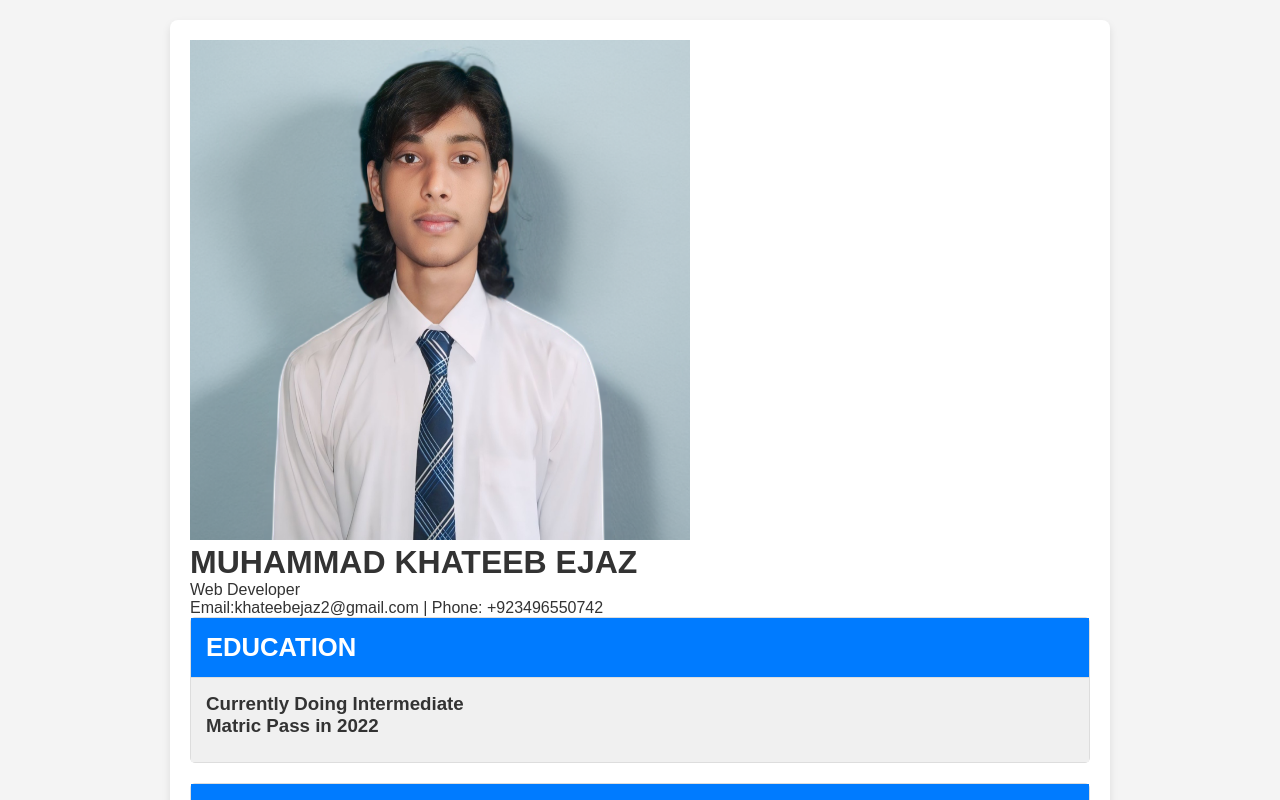
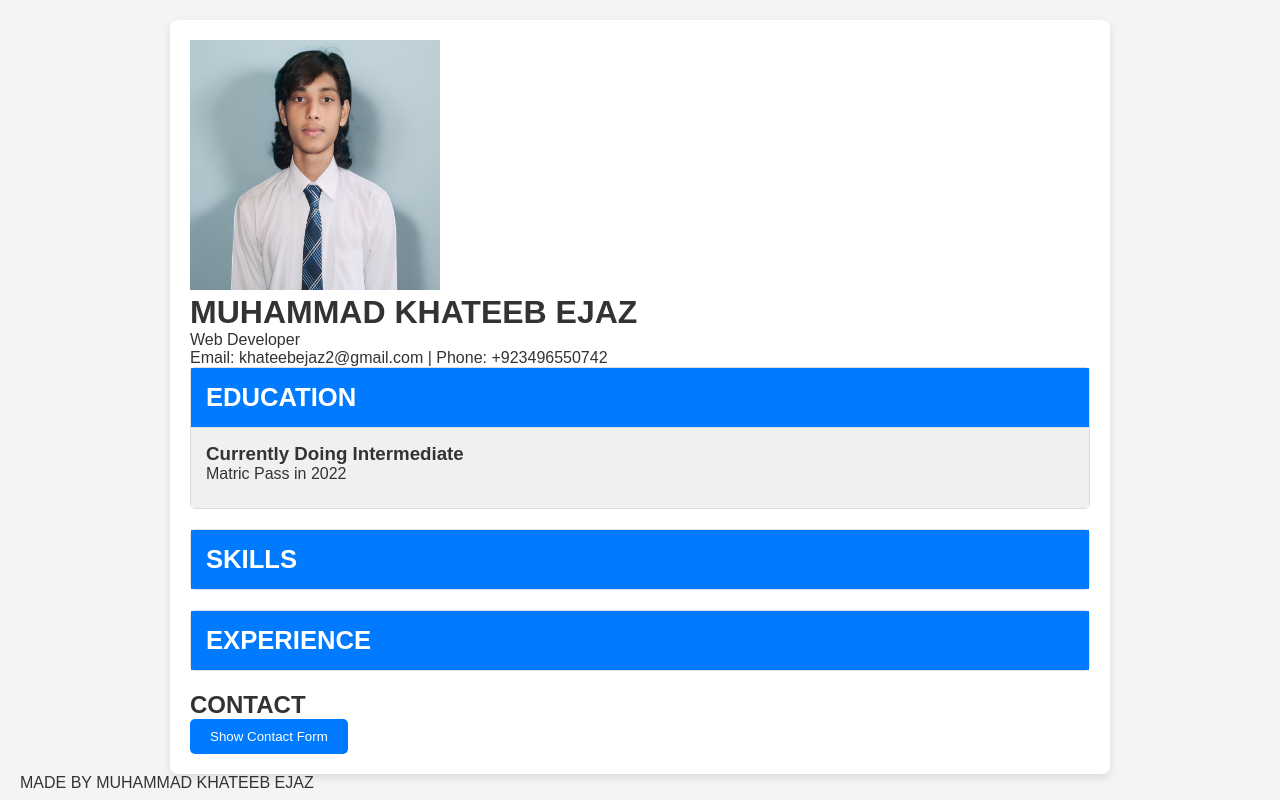
Before and after one commit to MuhammadKhateebEjaz/STATIC-RESUME-BUILDER, a plain HTML site: page index.html in a window 1280 px wide. Both pictures are taken after a click on the element "EDUCATION". Shown: the top 800 px of the page. Drawn offline with Linux system fonts and the light colour scheme.

Commit message:
Update index.html

```diff
--- a/index.html
+++ b/index.html
@@ -12,10 +12,11 @@
   <div class="container">
 
     <!-- Header (Personal Info) -->
-     <img src="Profile.png" height="500" width="500" alt="PROFILE PICTURE">
-      <h1>MUHAMMAD KHATEEB EJAZ </h1>
+    <header>
+      <img src="Profile.png" height="250" width="250" alt="PROFILE PICTURE">
+      <h1>MUHAMMAD KHATEEB EJAZ</h1>
       <p>Web Developer</p>
-      <p>Email:khateebejaz2@gmail.com | Phone: +923496550742</p>
+      <p>Email: khateebejaz2@gmail.com | Phone: +923496550742</p>
     </header>
 
     <!-- Collapsible Education Section -->
@@ -24,9 +25,9 @@
       <div class="collapsible-content">
         <ul>
           <li>
-            <h3>Currently Doing  Intermediate </h3>
-            <p><h3>Matric Pass in 2022</h3></p>
-           </li>
+            <h3>Currently Doing Intermediate</h3>
+            <p>Matric Pass in 2022</p>
+          </li>
         </ul>
       </div>
     </section>
@@ -49,9 +50,7 @@
       <div class="collapsible-content">
         <ul>
           <li>
-            <h3>Frontend Developer
-
-            </h3>
+            <h3>Frontend Developer</h3>
             <p>2023 - Present</p>
             <p>Developed responsive websites using React and CSS. Worked closely with designers and back-end developers to implement new features.</p>
           </li>
@@ -79,3 +78,13 @@
 
 </body>
 </html>
+
+
+
+            <!-- Existing Content -->
+
+  <!-- Footer -->
+
+<footer>
+  <p>MADE BY <span class="highlight">MUHAMMAD KHATEEB EJAZ</span></p>
+</footer>
```
